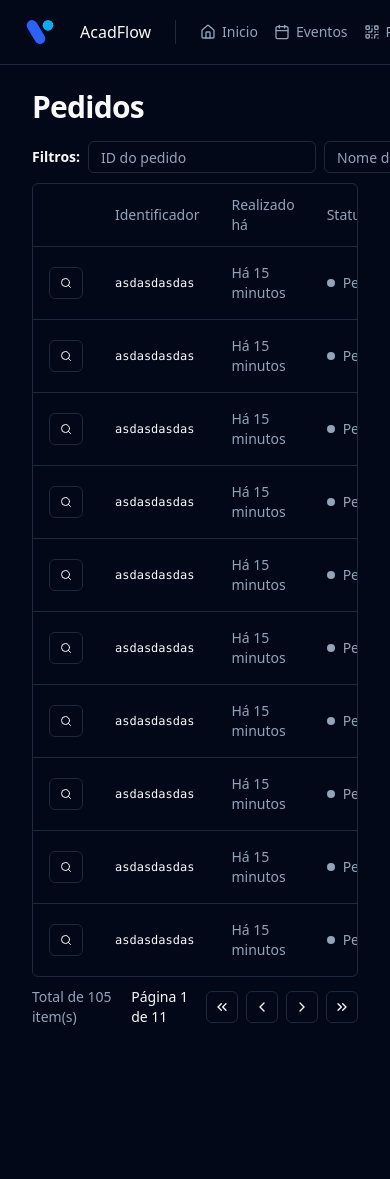
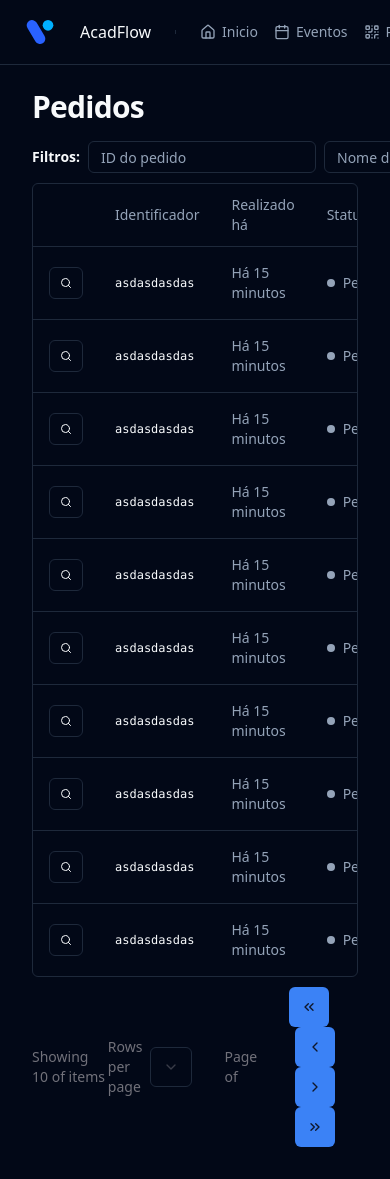
Before and after one commit to wellysonlourenco/acadflow-front, a React (Vite) app: page /orders in a window 390 px wide. Shown: the top 1179 px of the page. Before the commit the page ends 1059 px from the top, so only its background shows below. Built offline with nearby package versions, Linux system fonts and the light colour scheme.

Commit message:
update profile, events

```diff
--- a/src/components/account-menu.tsx
+++ b/src/components/account-menu.tsx
@@ -15,7 +15,7 @@ export function AccountMenu() {
     })
 
 
-    console.log(profile?.name)
+    console.log(profile?.userData.name)
     return (
         <DropdownMenu>
             <DropdownMenuTrigger asChild>
@@ -28,9 +28,9 @@ export function AccountMenu() {
                             </div>
                         ) : (
                             <>
-                                <span>{profile?.name}</span>
+                                <span>{profile?.userData.name}</span>
                                 <span className="text-xs font-normal text-muted-foreground">
-                                    {profile?.email}
+                                    {profile?.userData.email}
                                 </span>
                             </>
                         )}
--- a/src/components/pagination.tsx
+++ b/src/components/pagination.tsx
@@ -1,43 +1,95 @@
 import { ChevronLeft, ChevronRight, ChevronsLeft, ChevronsRight } from "lucide-react"
+import { useSearchParams } from "react-router-dom"
 import { Button } from "./ui/button"
+import { Select, SelectContent, SelectItem, SelectTrigger } from "./ui/select"
 
-export interface PaginationProps {
-    pageIndex: number
-    totalCount: number
-    perPage: number
+interface PaginationProps {
+    pages: number
+    total: number
+    page: number
   }
 
+  export function Pagination({ total, page, pages }: PaginationProps) {
+    const [, setSearchParams] = useSearchParams()
 
-export function Pagination({ pageIndex, perPage, totalCount }: PaginationProps) {
-    const pages = Math.ceil(totalCount / perPage) || 1
+    function firstPage() {
+      setSearchParams(params => {
+        params.set('page', '1')
+        params.set('total', '10')
 
+        return params
+      })
+    }
+
+    function previousPage() {
+      if (page - 1 <= 0) {
+        return
+      }
+
+      setSearchParams(params => {
+        params.set('page', String(page - 1))
+
+        return params
+      })
+    }
+
+    function nextPage() {
+      if (page + 1 > pages) {
+        return
+      }
+
+      setSearchParams(params => {
+        params.set('page', String(page + 1))
+
+        return params
+      })
+    }
+
+    function lastPage() {
+      setSearchParams(params => {
+        params.set('page', String(pages))
+
+        return params
+      })
+    }
 
     return (
-        <div className="flex items-center justify-between">
-            <span className="text-sm text-muted-foreground">
-                Total de {totalCount} item(s)
-            </span>
+      <div className="flex text-sm items-center justify-between text-zinc-500">
+        <span>Showing 10 of {pages} items</span>
+        <div className="flex items-center gap-8">
+          <div className="flex items-center gap-2">
+            <span>Rows per page</span>
 
-            <div className="flex items-center gap-6 lg:gap-8">
-                <div className="font-medium text-sm">Página {pageIndex + 1} de {pages}</div>
+            <Select defaultValue="10">
+              <SelectTrigger aria-label="Page" />
+              <SelectContent>
+                <SelectItem value="10">10</SelectItem>
+                <SelectItem value="20">20</SelectItem>
+                <SelectItem value="50">50</SelectItem>
+              </SelectContent>
+            </Select>
           </div>
-            <div className="flex items-center gap-2">
-                <Button variant="outline" className="h-8 w-8 p-0">
-                    <ChevronsLeft className="h-4 w-4" />
-                    <span className="sr-only">Primeira Página</span>
+
+          <span>Page {page} of {pages}</span>
+
+          <div className="space-x-1.5">
+            <Button onClick={firstPage} size="icon" disabled={page - 1 <= 0}>
+              <ChevronsLeft className="size-4" />
+              <span className="sr-only">First page</span>
             </Button>
-                <Button variant="outline" className="h-8 w-8 p-0">
-                    <ChevronLeft className="h-4 w-4" />
-                    <span className="sr-only">Página Anterior</span>
+            <Button onClick={previousPage} size="icon" disabled={page - 1 <= 0}>
+              <ChevronLeft className="size-4" />
+              <span className="sr-only">Previous page</span>
             </Button>
-                <Button variant="outline" className="h-8 w-8 p-0">
-                    <ChevronRight className="h-4 w-4" />
-                    <span className="sr-only">Proxima Página</span>
+            <Button onClick={nextPage} size="icon" disabled={page + 1 > pages}>
+              <ChevronRight className="size-4" />
+              <span className="sr-only">Next page</span>
             </Button>
-                <Button variant="outline" className="h-8 w-8 p-0">
-                    <ChevronsRight className="h-4 w-4" />
-                    <span className="sr-only">Ultima Página</span>
+            <Button onClick={lastPage} size="icon" disabled={page + 1 > pages}>
+              <ChevronsRight className="size-4" />
+              <span className="sr-only">Last page</span>
             </Button>
+          </div>
         </div>
       </div>
     )
--- a/src/context/AuthContext.tsx
+++ b/src/context/AuthContext.tsx
@@ -50,8 +50,8 @@ export const AuthProvider = ({ children }: { children: JSX.Element }) => {
           "Authorization"
         ] = `Bearer ${response.data.token}`;
 
-        localStorage.setItem("@Auth:user", JSON.stringify(response.data.user));
         localStorage.setItem("@Auth:token", response.data.token);
+        <Navigate to="/" />;
 
       } else {
         toast.error('Credenciais inválidas.')
--- a/src/pages/app/events/event-table-row.tsx
+++ b/src/pages/app/events/event-table-row.tsx
@@ -25,7 +25,7 @@ interface EventTableRowProps {
 
 export function EventTableRow({ events }: EventTableRowProps) {
     return (
-        <TableRow>
+        <TableRow >
             <TableCell>
                 <Dialog>
                     <DialogTrigger asChild>
@@ -44,8 +44,8 @@ export function EventTableRow({ events }: EventTableRowProps) {
                             <div className="items-center">
                                 <img src="\logo.svg" alt="" className="w-[100px]" />
                             </div>
-                            <Table>
-                                <TableBody>
+                            <Table  >
+                                <TableBody >
                                     <TableRow>
                                         <TableCell className="text-muted-foreground">
                                             {events.status === 'ACTIVE' ? 'Inscrições abertas' : 'Inscrições encerradas'}
--- a/src/pages/app/events/events.tsx
+++ b/src/pages/app/events/events.tsx
@@ -1,43 +1,92 @@
 import { EventsResponse } from "@/api/get-events";
 import { Pagination } from "@/components/pagination";
 import { Button } from "@/components/ui/button";
+import { Dialog, DialogContent, DialogOverlay, DialogPortal, DialogTrigger } from "@/components/ui/dialog";
 import { Table, TableBody, TableHead, TableHeader, TableRow } from "@/components/ui/table";
 import { api } from "@/lib/api";
-import { useQuery } from "@tanstack/react-query";
+import { keepPreviousData, useQuery } from "@tanstack/react-query";
 import { Helmet } from "react-helmet-async";
-import { useSearchParams } from "react-router-dom";
+import { useNavigate, useSearchParams } from "react-router-dom";
 import { EventTableFilters } from "./event-table-filters";
 import { EventTableRow } from "./event-table-row";
 
 export function Events() {
+    const navigate = useNavigate();
+
     const [searchParams, setSearchParams] = useSearchParams()
+
+    const page = searchParams.get('page') ? Number(searchParams.get('page')) : 1
+    const pageSize = searchParams.get('pageSize') ? Number(searchParams.get('pageSize')) : 10
 
 
     const { data: eventsResponse, isLoading, error } = useQuery<EventsResponse>({
-        queryKey: ['get-eventos'],
+        queryKey: ['get-eventos, page, pageSize'],
         queryFn: async () => {
-            const response = await api.get(`/events`);
+            const response = await api.get(`/events?page=${page}&pageSize=${pageSize}`);
             return response.data;
-        }
+        },
+        placeholderData: keepPreviousData,
+
     })
 
 
     return (
         <>
             <Helmet title="Eventos" />
-            <div className="flex flex-col gap-4">
+            <div className="flex flex-col gap-4 m-auto w-[1280px] items-center">
                 <h1 className="text-3xl font-bold tracking-tight">Eventos</h1>
                 <div className="space-y-2.5">
 
-                    <Button variant="outline">
-                        Criar Evento
-                    </Button>
+                    <Dialog>
+                        <DialogTrigger asChild>
+                        <Button variant="outline">
+                            Criar Evento
+                        </Button>
+                        </DialogTrigger>
+
+                        <DialogPortal>
+                            <DialogOverlay>
+                                <DialogContent>
+                                    <div className="flex flex-col gap-4">
+                                        <h1 className="text-2xl font-semibold tracking-tight">Criar Evento</h1>
+                                        <div className="flex flex-col gap-4">
+                                            <div className="flex flex-col gap-2">
+                                                <label htmlFor="name" className="text-sm font-medium text-muted-foreground">Nome</label>
+                                                <input type="text" id="name" className="input" />
+                                            </div>
+                                            <div className="flex flex-col gap-2">
+                                                <label htmlFor="qtdHours" className="text-sm font-medium text-muted-foreground">Carga Horaria</label>
+                                                <input type="text" id="qtdHours" className="input" />
+                                            </div>
+                                            <div className="flex flex-col gap-2">
+                                                <label htmlFor="qtdParticipants" className="text-sm font-medium text-muted-foreground">Total de Vagas</label>
+                                                <input type="text" id="qtdParticipants" className="input" />
+                                            </div>
+                                            <div className="flex flex-col gap-2">
+                                                <label htmlFor="status" className="text-sm font-medium text-muted-foreground">Status</label>
+                                                <select name="status" id="status" className="input">
+                                                    <option value="ACTIVE">Ativo</option>
+                                                    <option value="INACTIVE">Inativo</option>
+                                                </select>
+                                            </div>
+                                        </div>
+                                        <div className="flex justify-end gap-4">
+                                            <Button variant="outline">Cancelar</Button>
+                                            <Button>Criar</Button>
+                                        </div>
+                                    </div>
+                                </DialogContent>
+                            </DialogOverlay>
+                        </DialogPortal>
+                    </Dialog>
+
+
 
                     <EventTableFilters />
 
-                    <div className="border rounded-md">
-                        <Table>
-                            <TableHeader>
+                    <div className="border rounded-md ">
+                        <Table >
+                            <TableHeader >
                                 <TableRow>
                                     <TableHead className="w-[64px]"></TableHead>
                                     <TableHead className="w-[140px]">ID</TableHead>
@@ -57,7 +106,7 @@ export function Events() {
                         </Table>
                     </div>
 
-                    <Pagination pageIndex={0} totalCount={105} perPage={10} />
+                    {eventsResponse && <Pagination pages={eventsResponse.pageIndex} total={eventsResponse.totalPages} page={page} />}
                 </div>
             </div>
         </>
--- a/src/pages/auth/sing-in.tsx
+++ b/src/pages/auth/sing-in.tsx
@@ -31,9 +31,10 @@ export function SignIn() {
         signIn({ email: data.email, password: data.password });
 
         if(signed) {
-            return <Link to="/dashboard" />
+            return <Link to="/" />
         } else {
             toast.error('Credenciais inválidas.')
+
         }
 
     }
```
Also changed, not shown: src/api/get-profile.ts (+9 -8 lines), src/components/header.tsx (+4 -4 lines), src/pages/app/events/create-form-events.tsx (+49 -19 lines). Lines whose indentation alone changed are shown as unchanged.
